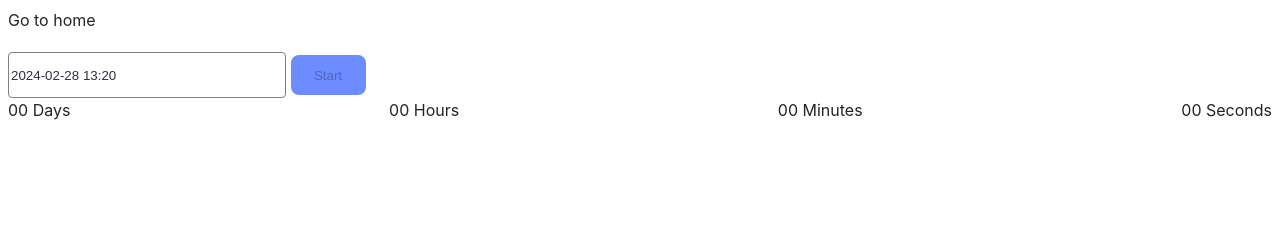
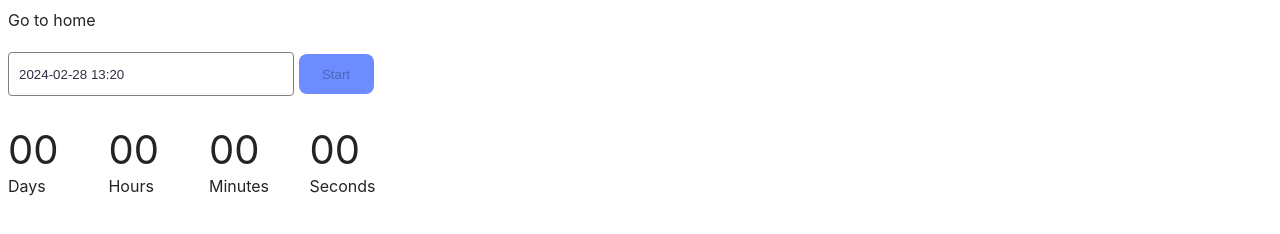
Before and after one commit to Maxym87/goit-js-hw-10, a website built with Vite: page src/1-timer.html in a window 1280 px wide. Built offline with nearby package versions, Linux system fonts and the light colour scheme.

Commit message:
upd styles timer

```diff
--- a/src/css/1-timer.css
+++ b/src/css/1-timer.css
@@ -1,15 +1,20 @@
 a {
   display: block;
   margin-bottom: 20px;
+}
+section {
+  width: 400px;
+
 }
 
 input[type="text"] {
  width: 272px;
  height: 40px;
+ padding-left: 20px;
  border: 1px solid #808080;
  border-radius: 4px;
  color: #2E2F42;
- padding: 2px;
+ padding-left: 10px;
  transition: border-color 0.3s ease;
 }
 
@@ -49,11 +54,22 @@ button:disabled {
 
 .timer{
   display: flex;
- justify-content: space-between;
   align-items: center;
 }
 .timer.field {
   display: flex;
-  flex-direction: column;
-  align-items: center;
+
 }
+
+.value {
+  display: flex;
+  line-height: 48px;
+  font-size: 40px;
+margin-right: 50px;
+margin-top: 30px;
+}
+
+.label {
+  display: flex;
+  font-size: 16px;
+}
```
